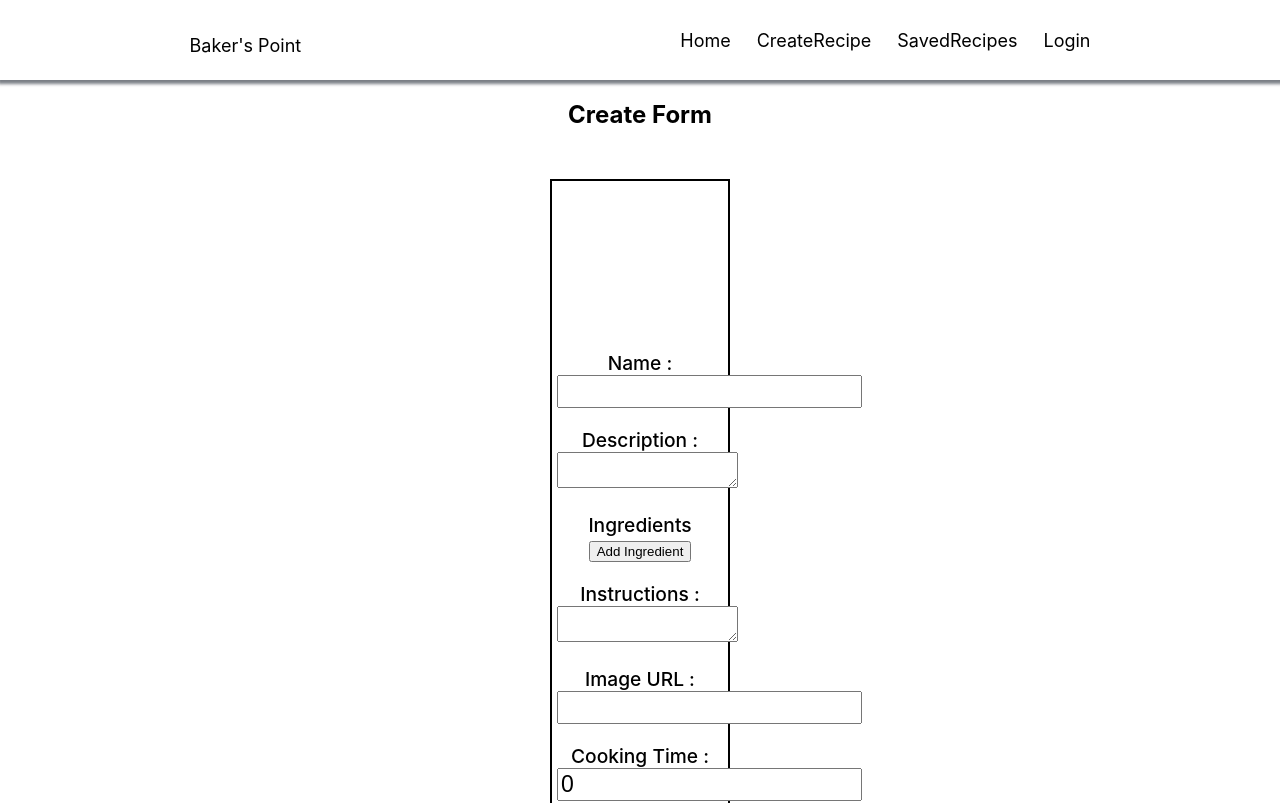
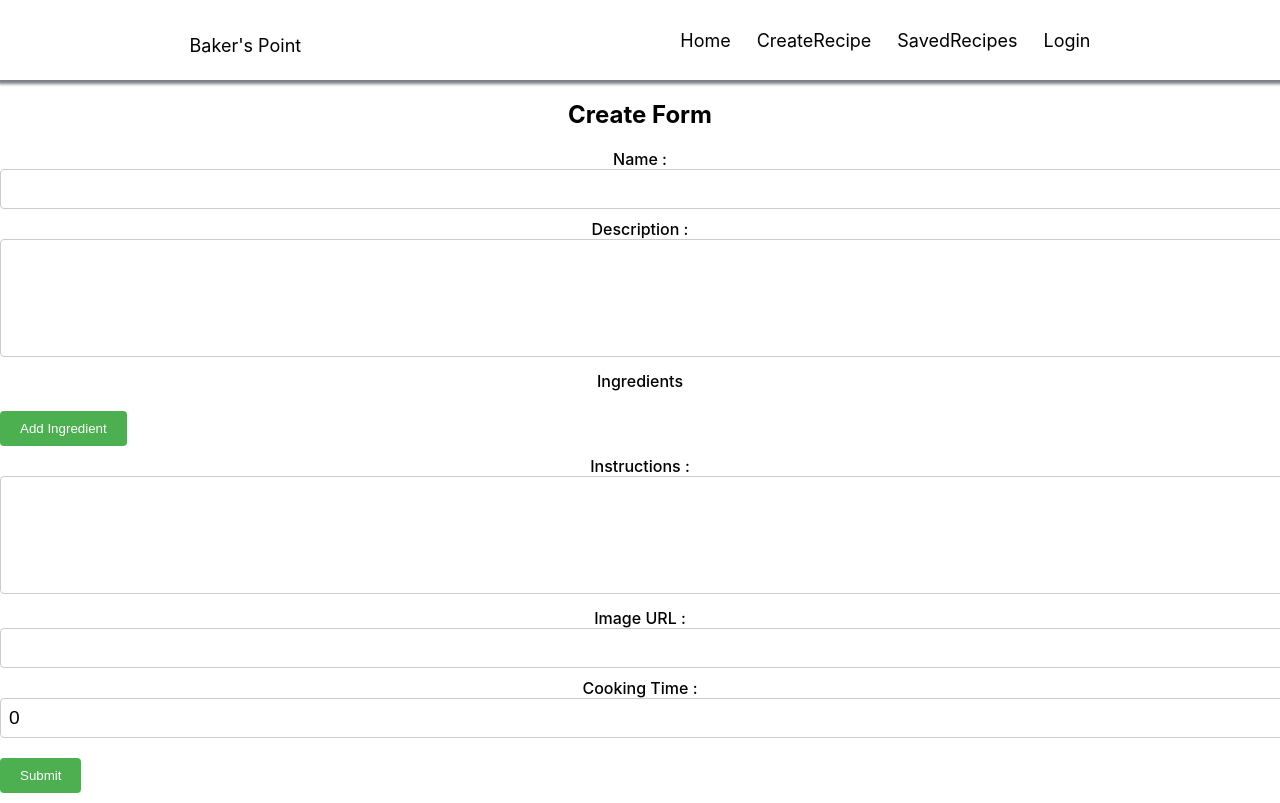
Before and after one commit to rashi-06/bakersPoint, a React (Create React App) app in the folder client/: page /createRecipe in a window 1280 px wide. Shown: the top 803 px of the page. Built offline with nearby package versions, Linux system fonts and the light colour scheme.

Commit message:
changes in the CSS

```diff
--- a/client/src/App.css
+++ b/client/src/App.css
@@ -94,3 +94,68 @@ input{
 label{
   font-weight: 500;
 }
+
+
+/* .create-form{
+  border: 2px solid black;
+  padding: 150px 0px;
+  margin: 50px 550px;
+} */
+
+/* .inner-create{
+  margin: 20px 5px;
+  font-size: larger;
+  font-weight: 100;
+  list-style: none;
+  border: 2px solid black;
+}
+  /* padding: 2px 5px; */
+
+
+
+/* .container {
+  max-width: 600px;
+  margin: 20px auto;
+  padding: 20px;
+  background-color: #fff;
+  box-shadow: 0 2px 4px rgba(0, 0, 0, 0.1);
+  border-radius: 4px;
+} */
+
+h1 {
+  text-align: center;
+}
+
+label {
+  display: block;
+  margin-top: 10px;
+}
+
+input[type="text"],
+textarea,
+input[type="number"] {
+  width: 100%;
+  padding: 8px;
+  border: 1px solid #ccc;
+  border-radius: 4px;
+  resize: vertical;
+}
+
+textarea {
+  height: 100px;
+}
+
+button {
+  display: block;
+  margin-top: 20px;
+  padding: 10px 20px;
+  background-color: #4CAF50;
+  color: #fff;
+  border: none;
+  border-radius: 4px;
+  cursor: pointer;
+}
+
+button:hover {
+  background-color: #45a049;
+}
--- a/client/src/components/CreateRecipe.jsx
+++ b/client/src/components/CreateRecipe.jsx
@@ -63,27 +63,28 @@ const CreateRecipe = () => {
   };
 
   return (
-    <div>
+    <div className='container'>
       <h2>Create Form</h2>
 
-      <form className='login-form' onSubmit={handleSubmit}>
-        <div className='inner-login'>
+      <form className='create-form' onSubmit={handleSubmit}>
+        <div className='inner-create'>
           <label>Name : </label>
-          <input type="text" name='name' value={recipe.name} onChange={handleChange} />
+          <input type="text" name='name' id="name" value={recipe.name} onChange={handleChange} />
         </div>
 
-        <div className='inner-login'>
+        <div className='inner-create'>
           <label>Description : </label>
-          <textarea type="text" name='description' value={recipe.description} onChange={handleChange}/>
+          <textarea type="text" name='description' id='description' value={recipe.description} onChange={handleChange}/>
         </div>
 
-        <div className='inner-login'>
+        <div className='inner-create'>
           <label htmlFor="ingredients">Ingredients</label>
           {recipe.ingredients.map((ingredient, index) => (
            <input
            key={index}
            type="text"
            name="ingredients"
+           id="ingredients"
            value={ingredient}
            onChange={(event) => handleIngredientChange(event, index)}
          />
@@ -93,19 +94,19 @@ const CreateRecipe = () => {
        </button>
         </div>
 
-        <div className='inner-login'>
+        <div className='inner-create'>
           <label>Instructions : </label>
           <textarea  name='instructions' value={recipe.instructions} onChange={handleChange}/>
         </div>
 
-        <div className='inner-login'>
+        <div className='inner-create'>
           <label>Image URL : </label>
           <input type="text" name='imageUrl' value={recipe.imageUrl} onChange={handleChange}/>
         </div>
 
-        <div className='inner-login'>
+        <div className='inner-create'>
           <label>Cooking Time : </label>
-          <input type="number" name='cookingTime' value={recipe.cookingTime} onChange={handleChange}/>
+          <input type="number" name='cookingTime' id='cookingTime' value={recipe.cookingTime} onChange={handleChange}/>
         </div>
 
          <button type='submit'>Submit</button>
```
